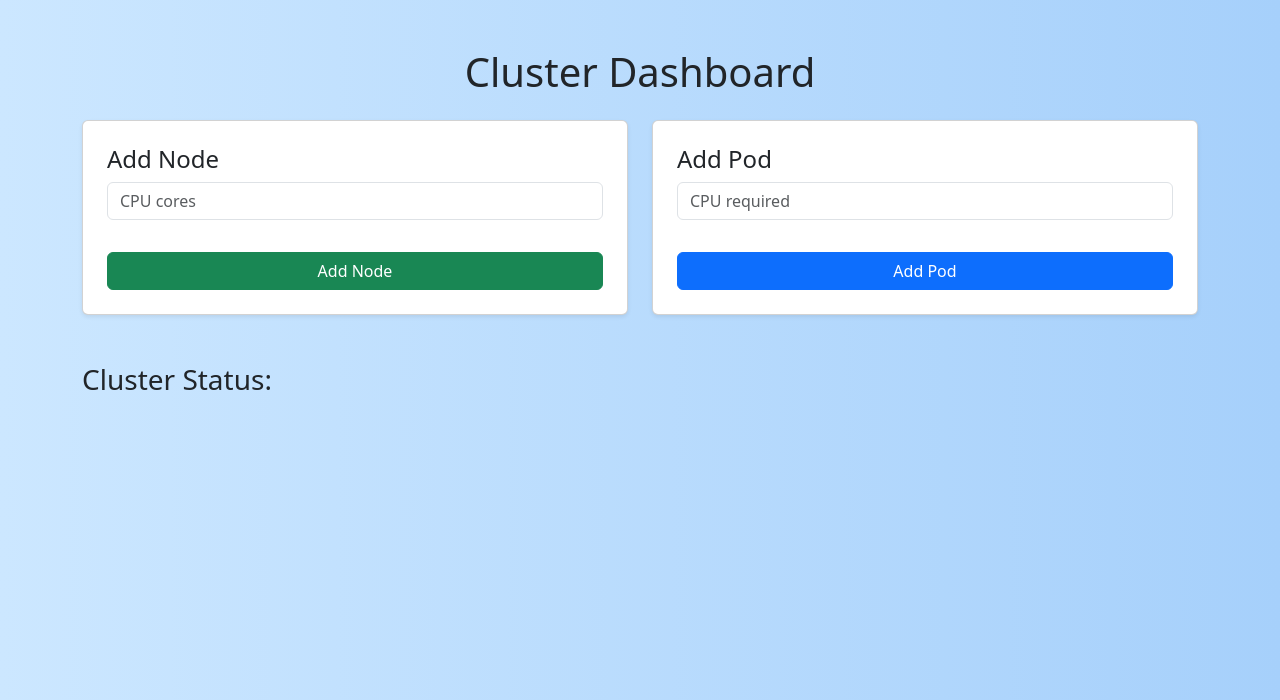
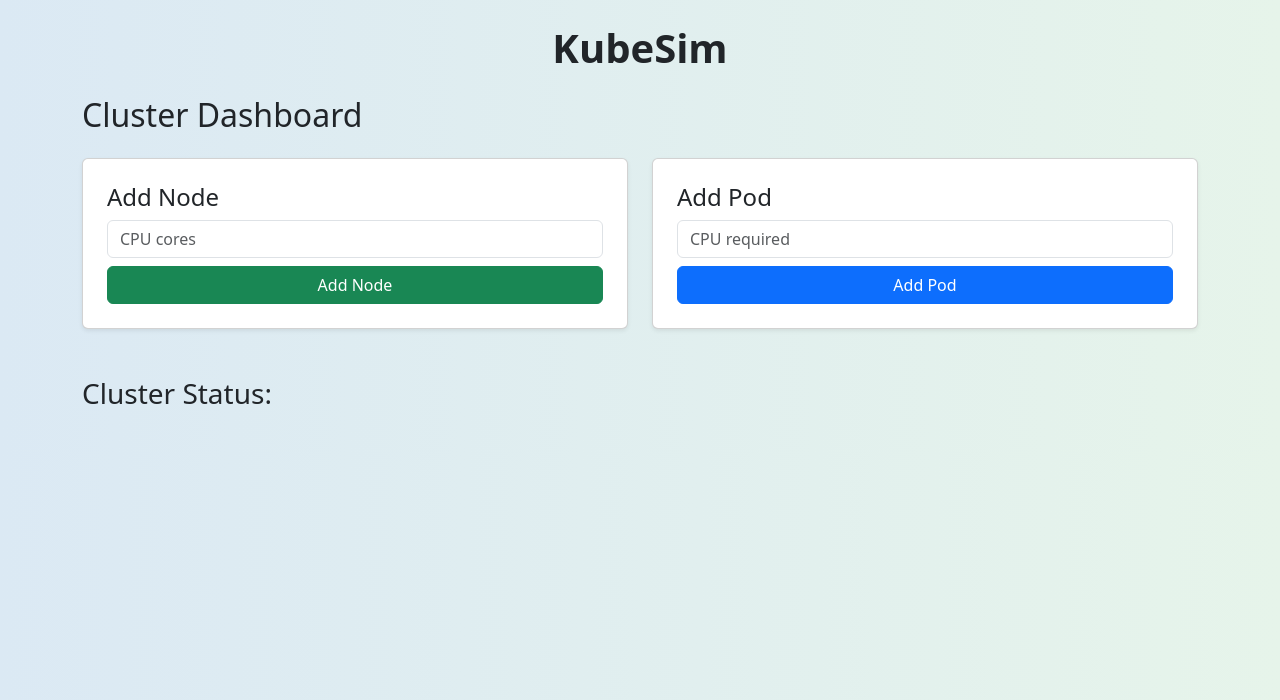
Before and after one commit to deepthi76/173_174_183_718_Distributed_Systems_Cluster_Simulation_Framework, a Flask app: page / in a window 1280 px wide. Shown: the top 700 px of the page. Run offline with Flask 3, Linux system fonts and the light colour scheme; data that the repository does not hold is empty.

Commit message:
Modified UI

```diff
--- a/templates/index.html
+++ b/templates/index.html
@@ -5,31 +5,36 @@
   <link href="https://cdn.jsdelivr.net/npm/bootstrap@5.3.2/dist/css/bootstrap.min.css" rel="stylesheet">
   <style>
     body {
-      background: linear-gradient(to right, #cce7ff,rgb(166, 208, 251));
+      background: linear-gradient(to right, #dbe9f4, #e6f4ea);
     }
   </style>
 </head>
-<body class="container py-4"><br>
-  <h1 class="mb-4 text-center">Cluster Dashboard</h1>
+<body class="container py-4">
+
+
+  <h1 class="text-center mb-4 fw-bold">KubeSim</h1>
+
+
+  <h2 class="mb-4">Cluster Dashboard</h2>
 
   <div class="row mb-5">
     <div class="col-md-6">
       <div class="card shadow-sm p-4">
         <h4>Add Node</h4>
-        <input type="number" id="node_cpu" class="form-control mb-2" placeholder="CPU cores"><br>
+        <input type="number" id="node_cpu" class="form-control mb-2" placeholder="CPU cores">
         <button onclick="addNode()" class="btn btn-success">Add Node</button>
       </div>
     </div>
     <div class="col-md-6">
       <div class="card shadow-sm p-4">
         <h4>Add Pod</h4>
-        <input type="number" id="pod_cpu" class="form-control mb-2" placeholder="CPU required"><br>
+        <input type="number" id="pod_cpu" class="form-control mb-2" placeholder="CPU required">
         <button onclick="addPod()" class="btn btn-primary">Add Pod</button>
       </div>
     </div>
   </div>
 
-  <h3 class="mb-3">Cluster Status:</h3><br>
+  <h3 class="mb-3">Cluster Status:</h3>
   <div id="node_cards" class="d-flex flex-wrap gap-4"></div>
 
   <script src="/static/script.js"></script>
```
